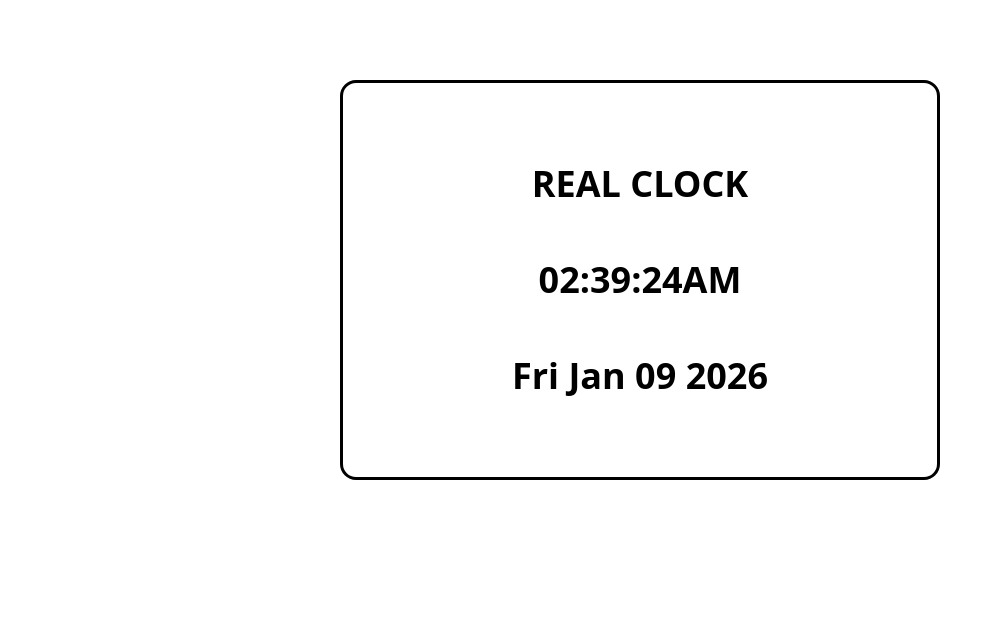
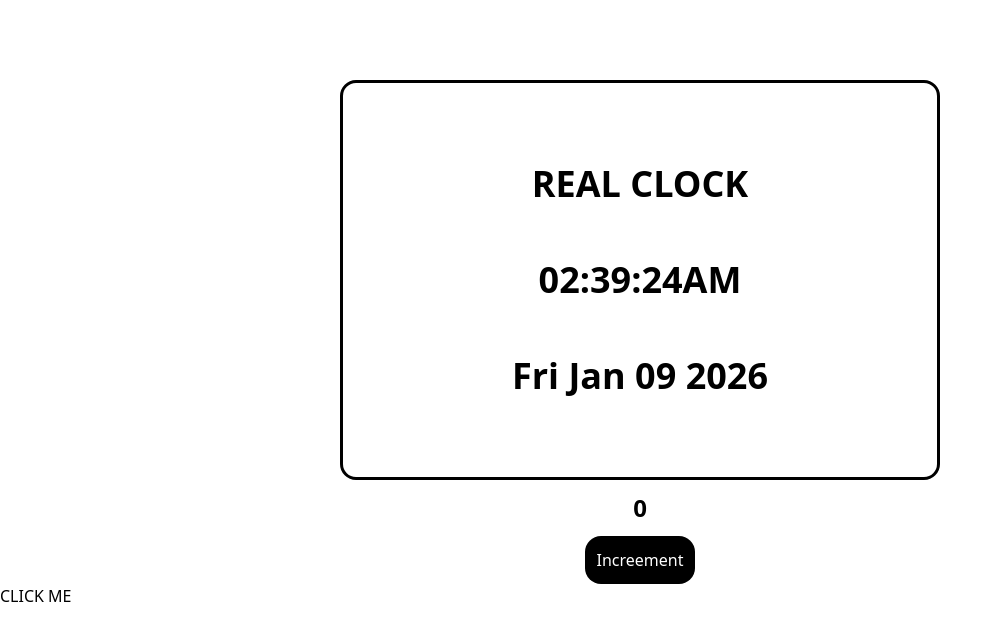
Before and after one commit to praisezedo/REACT-PRACTICE, a React (Vite) app: page / in a window 1280 px wide. Shown: the top 640 px of the page, without its empty margins (0-1002 px from the left). Built offline with nearby package versions, Linux system fonts and the light colour scheme.

Commit message:
first class component and props passing

```diff
--- a/src/App.jsx
+++ b/src/App.jsx
@@ -1,4 +1,6 @@
 import { useState , useEffect} from "react";
+import Calculator from "./Calculator";
+import ParentComponent from "./ParentComponent";
 function App() {
     const [time , settime] = useState(new Date());
     useEffect(() => {
@@ -16,13 +18,16 @@ const seconds = time.getSeconds();
 const ampm = time.getHours() >= 12 ? 'PM' : 'AM';
 return (
     <>
-    <div className = "border-3 text-center w-150 mx-auto rounded-2xl  min-h-100 mt-20  border-black items-center justify-center flex flex-col">
+    <div  className = "border-3 text-center w-150 mx-auto rounded-2xl  min-h-100 mt-20  border-black items-center justify-center flex flex-col">
     <h1 className="font-bold text-4xl my-7">REAL CLOCK</h1>
     <div className="flex flex-col">
     <h1 className="font-bold text-4xl my-7">{`${formattime(hours)}:${formattime(minutes)}:${formattime(seconds)}${ampm}`}</h1>
   <h2 className="font-bold text-4xl my-7">{time.toDateString()}</h2>
     </div>
     </div>
+
+    <Calculator></Calculator>
+    <ParentComponent></ParentComponent>
     </>
 )
 }
--- a/src/Calculator.jsx
+++ b/src/Calculator.jsx
@@ -1,17 +1,26 @@
- function Calculator() {
-    function appendToDisplay() {
+import { Component } from "react";
 
-    }
-    function result() {
+class Calculator extends Component {
+constructor() {
+  super();
 
-    }
-    function Delete() {
+  this.state = {
+    count: 0
+  }
+}
+increement() {
+  this.setState({
+    count: this.state.count + 1
+  })
+}
+render () {
+return (
+    <div className="flex flex-col justify-center items-center text-center">
+    <h1 className="font-bold text-2xl my-3" >{this.state.count}</h1>
+    <button className="bg-black text-white p-3 rounded-2xl hover:opacity-50" onClick={() => this.increement()}>Increement</button>
+    </div>
+)
+}
+}
 
-    }
-    function clearinput () {
-
-    }
-    return {
-
-    };
- }
+export default Calculator
--- /dev/null
+++ b/src/ChildComponent.jsx
@@ -0,0 +1,7 @@
+export default function ChildComponent(props) {
+    return (
+        <>
+        <button onClick={props.clickFunction}>CLICK ME </button>
+        </>
+    );
+};
--- /dev/null
+++ b/src/ParentComponent.jsx
@@ -0,0 +1,15 @@
+import React from "react";
+import ChildComponent from "./ChildComponent";
+
+export default function ParentComponent() {
+
+     function clickHandler () {
+        alert("button clicked");
+    }
+
+    return (
+        <React.Fragment>
+              <ChildComponent clickFunction={clickHandler}/>
+        </React.Fragment>
+    )
+};
```
